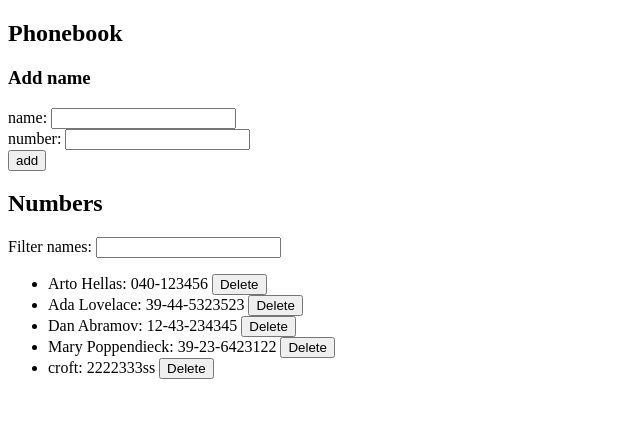
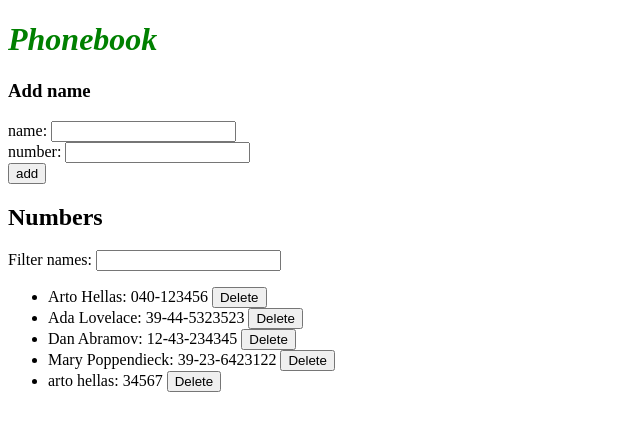
Before and after one commit to roosakyl/fullstack-open, a React (Vite) app in the folder osa2/puhelinluettelo/: page / in a window 1280 px wide. Shown: the top 430 px of the page, without its empty margins (0-640 px from the left). Built offline with nearby package versions, Linux system fonts and the light colour scheme; data requests are answered from the project's data file.

Commit message:
2.17 done, updated to use effect to update Notification

```diff
--- a/osa2/puhelinluettelo/db.json
+++ b/osa2/puhelinluettelo/db.json
@@ -21,9 +21,9 @@
       "id": "4"
     },
     {
-      "name": "croft",
-      "number": "2222333ss",
-      "id": "5a0c"
+      "name": "arto hellas",
+      "number": "34567",
+      "id": "37c1"
     }
   ]
 }
--- a/osa2/puhelinluettelo/src/App.jsx
+++ b/osa2/puhelinluettelo/src/App.jsx
@@ -1,16 +1,17 @@
 import { useState, useEffect } from 'react'
 import axios from 'axios'
 import Filter from './components/Filter'
+import Notification from './components/Notification'
 import Persons from './components/Persons'
 import PersonForm from './components/PersonForm'
 import personService from './services/persons'
 
 const App = () => {
   const [persons, setPersons] = useState([])
-
   const [newName, setNewName] = useState('')
   const [newNumber, setNewNumber] = useState('')
   const [filter, setFilter] = useState('')
+  const [notification, setNotification] = useState(null)
 
   useEffect(() => {
     console.log('effect')
@@ -34,6 +35,18 @@ const App = () => {
    setFilter(event.target.value)
   }
 
+  useEffect(() => {
+    if (notification) {
+      const timer = setTimeout(() => {
+        setNotification(null);
+      }, 5000);
+
+      return () => {
+        clearTimeout(timer);
+      };
+    }
+  }, [notification]);
+
   const deletePerson = (event) => {
     event.preventDefault();
     //get the person object that we want to delete
@@ -45,6 +58,10 @@ const App = () => {
         .then(() => personService.getAll())
         .then(response => {
           setPersons(response.data)
+          setNotification(
+            {type: 'success',
+              message: `${person.name} was deleted from contacts`
+            })
       })
       .catch (error => {
         console.error("Error: ", error)
@@ -65,9 +82,17 @@ const App = () => {
           .then(() => personService.getAll())
           .then(response => {
             setPersons(response.data)
+            setNotification(
+              {type: 'success',
+                message: `The number of ${newName} was updated`
+              })
           })
           .catch (error => {
             console.error("Error: ", error)
+            setNotification(
+              {type: 'error',
+                message: `${newName} does not exist`
+              })
           })
       }
     } else {
@@ -76,14 +101,19 @@ const App = () => {
       .then(response => {
         console.log(response.data)
         setPersons(persons.concat(response.data))
+        setNotification(
+          {type: 'success',
+            message: `${newName} was added to contacts`
+          })
       })
     }
   }
 
   return (
     <div>
-      <h2>Phonebook</h2>
+      <h1>Phonebook</h1>
       <h3>Add name</h3>
+      <Notification notification={notification} />
       <PersonForm addName={addName} handleNameChange={handleNameChange} handleNumberChange={handleNumberChange} />
       <h2>Numbers</h2>
       <Filter filter={filter} handler={handleFilterChange} />
--- /dev/null
+++ b/osa2/puhelinluettelo/src/components/Notification.jsx
@@ -0,0 +1,12 @@
+const Notification = ({ notification }) => {
+    if (notification === null) {
+      return null
+    }
+    return (
+      <div className={`notification ${notification.type}`}>
+        {notification.message}
+      </div>
+    )
+  }
+
+  export default Notification
--- a/osa2/puhelinluettelo/src/index.css
+++ b/osa2/puhelinluettelo/src/index.css
@@ -0,0 +1,21 @@
+h1 {
+    color: green;
+    font-style: italic;
+  }
+
+  .notification {
+    background: lightgrey;
+    font-size: 20px;
+    border-style: solid;
+    border-radius: 5px;
+    padding: 10px;
+    margin-bottom: 10px;
+  }
+
+  .success {
+    color: green;
+  }
+
+  .error {
+    color: red;
+  }
```
